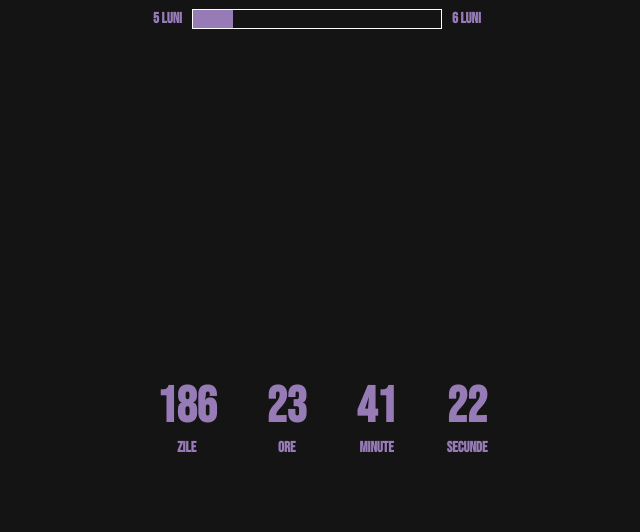
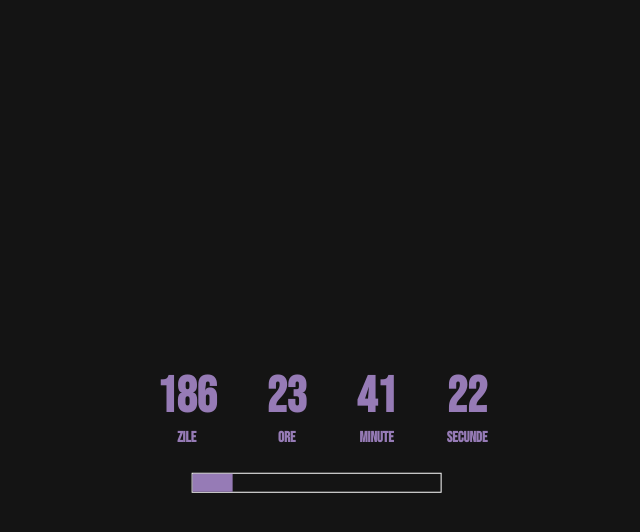
Before and after one commit to Razutzu/razutzu.github.io, a plain HTML site: page index.html in a window 1280 px wide. Shown: the whole page, without its empty margins (318-958 px from the left). Drawn offline with Linux system fonts and the light colour scheme.

Commit message:
progres bar update

```diff
--- a/index.html
+++ b/index.html
@@ -12,12 +12,8 @@
 		<title>13 noiembrie 21:35</title>
 	</head>
 	<body>
-		<span id="progress">
-			<h4>5 luni</h4>
-			<progress id="progressBar" value="0" max="2629746000"></progress>
-			<h4>6 luni</h4>
-		</span>
 		<div id="container">
+			<div id="time">
 				<div id="days" class="timer">
 					<h1>00</h1>
 					<h4>zile</h4>
@@ -35,6 +31,10 @@
 					<h4>secunde</h4>
 				</div>
 			</div>
+			<span id="progress">
+				<progress id="progressBar" value="0" max="2629746000"></progress>
+			</span>
+		</div>
 		<script src="index.js"></script>
 	</body>
 </html>
--- a/style.css
+++ b/style.css
@@ -46,6 +46,7 @@ progress[value]::-webkit-progress-value {
 
 #container {
 	display: flex;
+	flex-direction: column;
 	text-align: center;
 	position: fixed;
 	top: 50%;
@@ -53,6 +54,11 @@ progress[value]::-webkit-progress-value {
 	transform: translate(-50%, -50%);
 }
 
+#time {
+	display: flex;
+	flex-direction: row;
+}
+
 .timer {
 	margin: 25px;
 }
```
Lines whose indentation alone changed are shown as unchanged.
